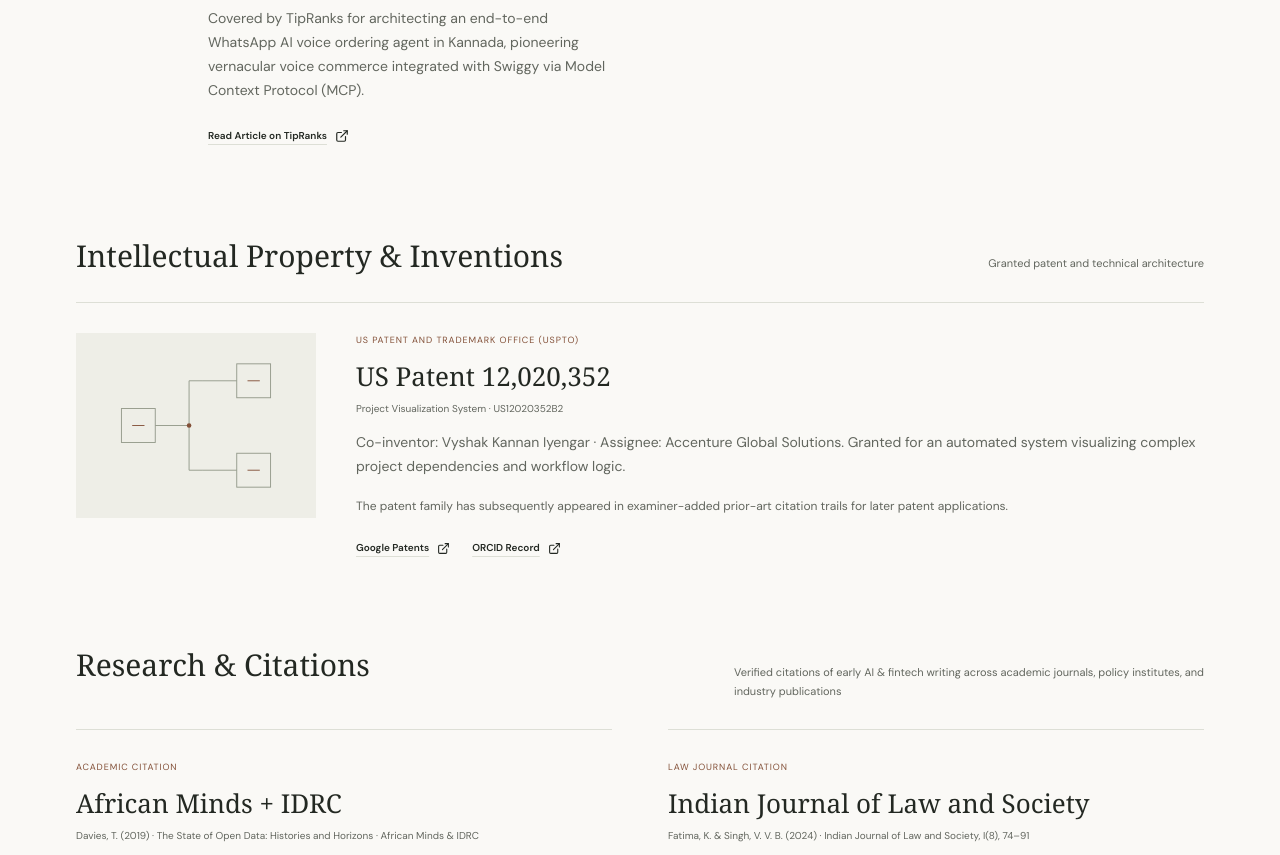
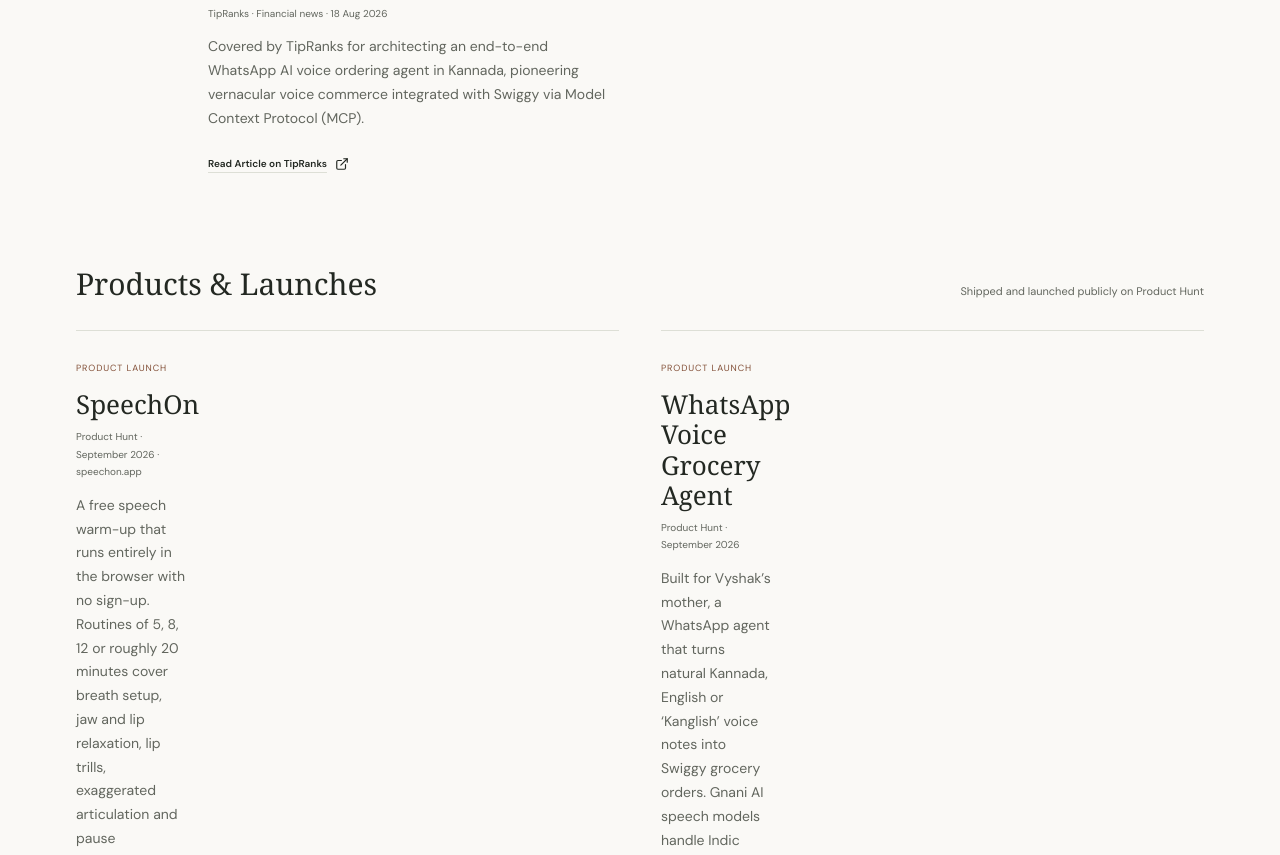
Before and after one commit to vyshakiyengar/portfolio-v2, a React (Vite) app: page / in a window 1280 px wide. Shown: the part 5643-6498 px from the top of the page. Built offline with nearby package versions, Linux system fonts and the light colour scheme; a web font is replaced by a local one.

Commit message:
Add Product Hunt launches to Spotlight and profile links

```diff
--- a/src/components/Contact.jsx
+++ b/src/components/Contact.jsx
@@ -44,7 +44,7 @@
                             <ArrowUpRight size={16} />
                         </a>
                     </div>
-                    <div className="profile-links"><a href="https://github.com/vyshakiyengar" target="_blank" rel="noopener noreferrer">GitHub</a><a href="https://medium.com/@vyshakiyengar" target="_blank" rel="noopener noreferrer">Medium</a><a href="https://scholar.google.com/citations?user=MKSlYmUAAAAJ&amp;hl=en" target="_blank" rel="noopener noreferrer">Google Scholar</a><a href="https://www.wikidata.org/wiki/Q141014773" target="_blank" rel="noopener noreferrer">Wikidata</a></div>
+                    <div className="profile-links"><a href="https://github.com/vyshakiyengar" target="_blank" rel="noopener noreferrer">GitHub</a><a href="https://medium.com/@vyshakiyengar" target="_blank" rel="noopener noreferrer">Medium</a><a href="https://www.producthunt.com/@vyshakiyengar" target="_blank" rel="noopener noreferrer">Product Hunt</a><a href="https://scholar.google.com/citations?user=MKSlYmUAAAAJ&amp;hl=en" target="_blank" rel="noopener noreferrer">Google Scholar</a><a href="https://www.wikidata.org/wiki/Q141014773" target="_blank" rel="noopener noreferrer">Wikidata</a></div>
                 </div>
 
                 {/* Footer Navigation & Copyright */}
--- a/src/components/Features.jsx
+++ b/src/components/Features.jsx
@@ -122,6 +122,32 @@
     }
 ];
 
+// 1b. Products shipped and launched publicly
+const productItems = [
+    {
+        id: 'product-speechon',
+        tag: "Product Launch",
+        title: "SpeechOn",
+        subtitle: "Product Hunt \u00b7 September 2026 \u00b7 speechon.app",
+        description: "A free speech warm-up that runs entirely in the browser with no sign-up. Routines of 5, 8, 12 or roughly 20 minutes cover breath setup, jaw and lip relaxation, lip trills, exaggerated articulation and pause placement. Over 1,700 people across 24 countries used it within days of launch.",
+        icon: Mic,
+        link: "https://www.producthunt.com/products/speechon",
+        linkText: "View SpeechOn on Product Hunt",
+        type: "product"
+    },
+    {
+        id: 'product-whatsapp-agent',
+        tag: "Product Launch",
+        title: "WhatsApp Voice Grocery Agent",
+        subtitle: "Product Hunt \u00b7 September 2026",
+        description: "Built for Vyshak\u2019s mother, a WhatsApp agent that turns natural Kannada, English or \u2018Kanglish\u2019 voice notes into Swiggy grocery orders. Gnani AI speech models handle Indic voice, Gemini interprets the request, Swiggy MCP searches and orders, and the agent replies with a Kannada voice note.",
+        icon: Bot,
+        link: "https://www.producthunt.com/products/whatsapp-voice-groceries-ordering-agent",
+        linkText: "View the agent on Product Hunt",
+        type: "product"
+    }
+];
+
 // 2. Intellectual Property (Patents)
 const patentItems = [
     {
@@ -221,7 +247,7 @@
                     </span>
                     <h2 className="section-heading">Work, in the world</h2>
                     <p className="section-subheading">
-                        Press coverage, interviews, intellectual property, and research citations.
+                        Products shipped, press coverage, interviews, intellectual property, and research citations.
                     </p>
                     <div className="animated-divider"></div>
                 </div>
@@ -264,6 +290,43 @@
                                     </div>
                                 )}
 
+                                <div className="card-content-wrapper">
+                                    <div className="card-header">
+                                        <span className="card-category">{item.tag}</span>
+                                        <item.icon size={18} className="card-icon" />
+                                    </div>
+
+                                    <h4 className="card-title">{item.title}</h4>
+                                    {item.subtitle && <div className="card-subtitle">{item.subtitle}</div>}
+
+                                    <p className="card-desc">{item.description}</p>
+
+                                    <div className="card-link-text">
+                                        <span>{item.linkText}</span>
+                                        <ExternalLink size={14} />
+                                    </div>
+                                </div>
+                            </a>
+                        ))}
+                    </div>
+                </div>
+
+                {/* 1b. Products & Launches */}
+                <div className="spotlight-subgroup" id="products">
+                    <div className="subgroup-header">
+                        <h3 className="subgroup-title">Products &amp; Launches</h3>
+                        <span className="subgroup-desc">Shipped and launched publicly on Product Hunt</span>
+                    </div>
+
+                    <div className="recognition-grid">
+                        {productItems.map((item) => (
+                            <a
+                                key={item.id}
+                                href={item.link}
+                                target="_blank"
+                                rel="noopener noreferrer"
+                                className="builder-card feature-media block-link"
+                            >
                                 <div className="card-content-wrapper">
                                     <div className="card-header">
                                         <span className="card-category">{item.tag}</span>
```
